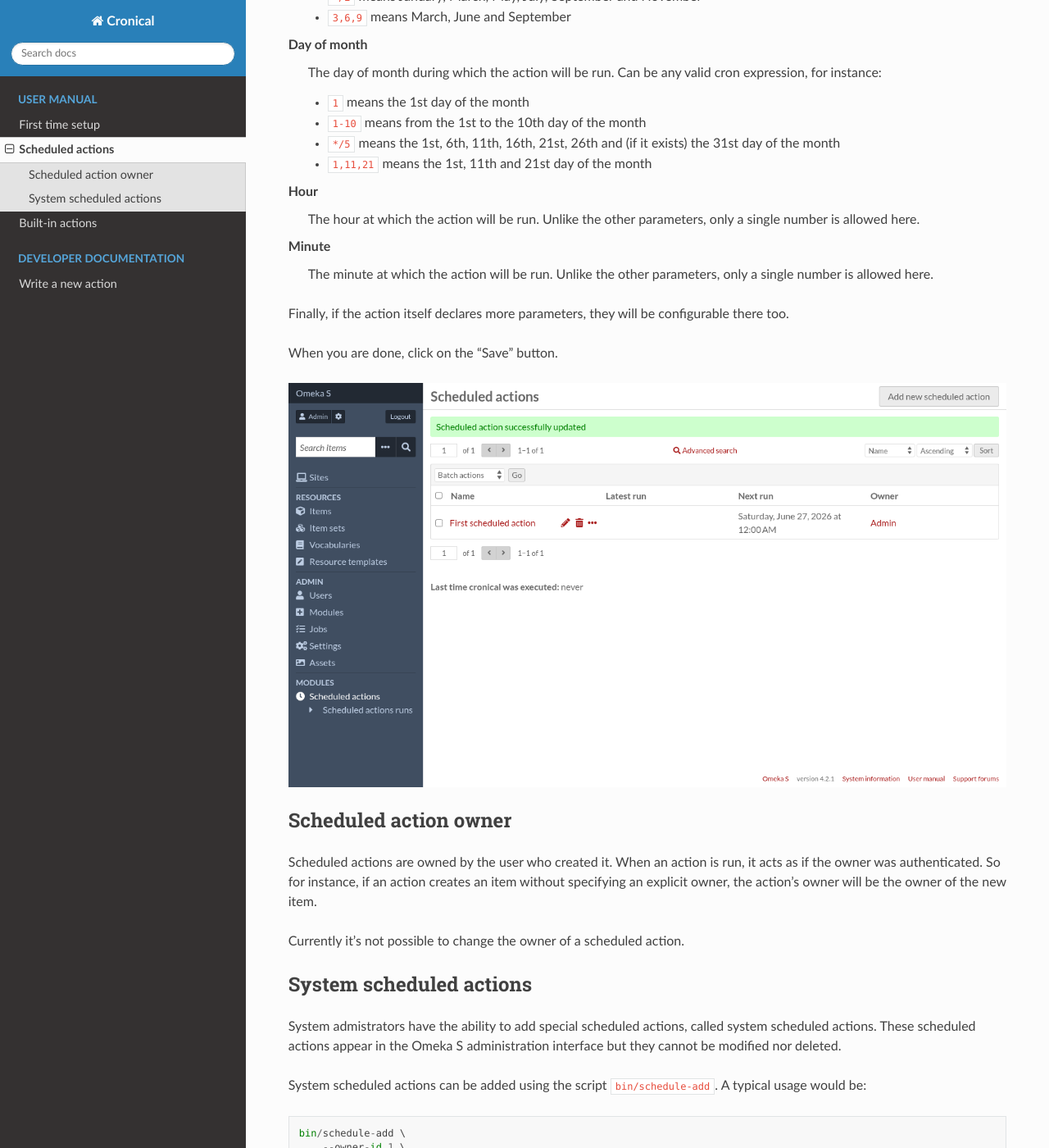
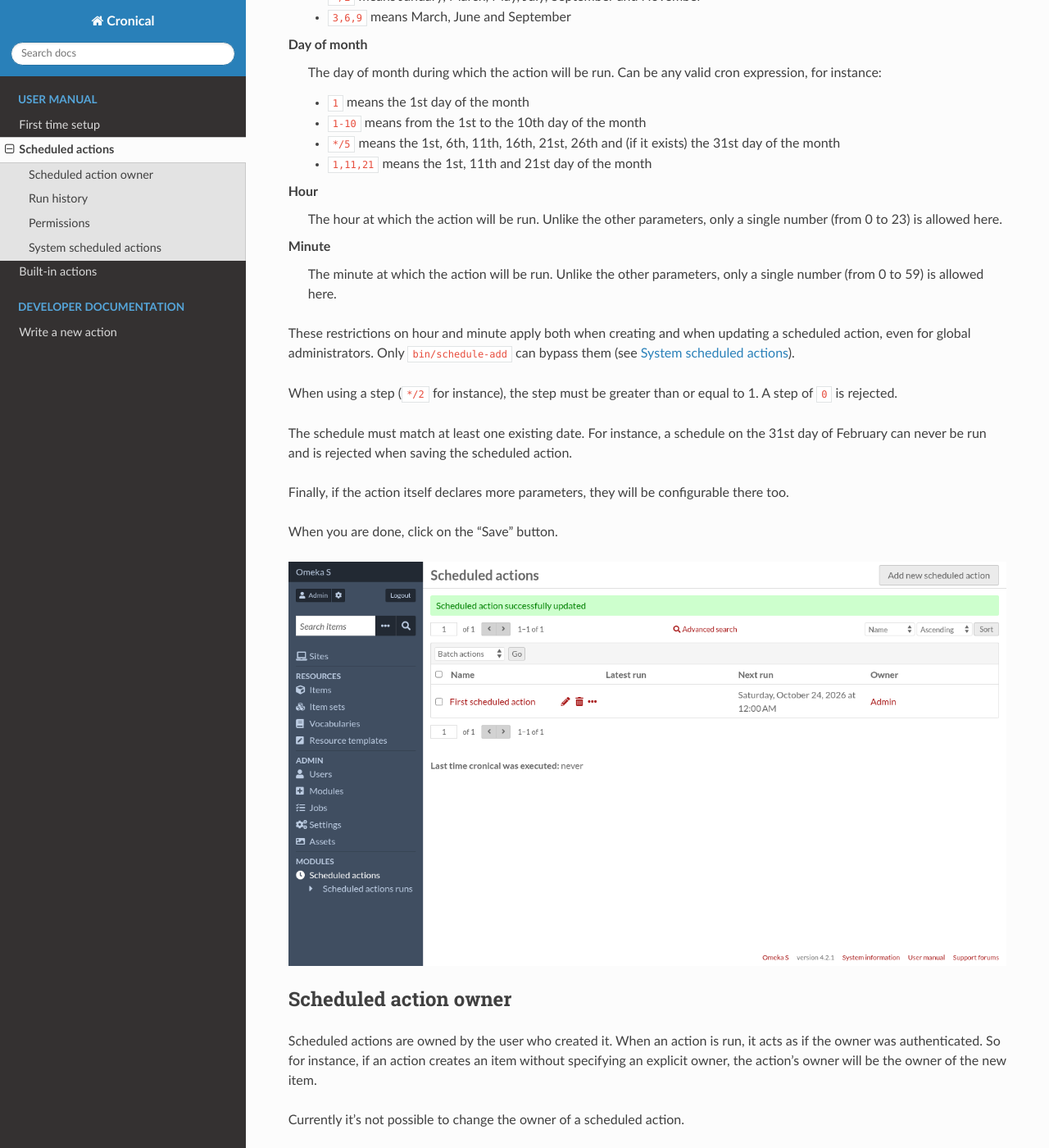
Before and after one commit to biblibre/omeka-s-module-Cronical, a Sphinx documentation site: the page built from documentation/scheduled-actions.rst, in a window 1280 px wide and 1400 px high, scrolled down 2657 px. Shown: the whole window at 82% size. Built offline with Sphinx 7.4.7 and the Read the Docs theme 3.1.0, drawn with Linux system fonts in a browser that asks for light colours; some of the changed text lies outside the part shown.

Commit message:
Update documentation

```diff
--- a/documentation/scheduled-actions.rst
+++ b/documentation/scheduled-actions.rst
@@ -67,11 +67,22 @@
 
 Hour
     The hour at which the action will be run. Unlike the other parameters, only
-    a single number is allowed here.
+    a single number (from 0 to 23) is allowed here.
 
 Minute
     The minute at which the action will be run. Unlike the other parameters,
-    only a single number is allowed here.
+    only a single number (from 0 to 59) is allowed here.
+
+These restrictions on hour and minute apply both when creating and when
+updating a scheduled action, even for global administrators. Only
+``bin/schedule-add`` can bypass them (see :ref:`system-scheduled-actions`).
+
+When using a step (``*/2`` for instance), the step must be greater than or
+equal to 1. A step of ``0`` is rejected.
+
+The schedule must match at least one existing date. For instance, a schedule
+on the 31st day of February can never be run and is rejected when saving the
+scheduled action.
 
 Finally, if the action itself declares more parameters, they will be configurable there too.
 
@@ -88,6 +99,26 @@
 be the owner of the new item.
 
 Currently it's not possible to change the owner of a scheduled action.
+
+If the owner's account is deactivated, the scheduled action is not run
+anymore: each attempt is recorded as a failed run until the owner's account is
+reactivated.
+
+Run history
+-----------
+
+Runs are created and updated exclusively by the ``cronical`` script. Nobody,
+not even global administrators, can create or modify a run using the
+administration interface or the API. Global administrators can still view and
+delete runs.
+
+Permissions
+-----------
+
+Only global administrators can manage scheduled actions. Site administrators
+have no access to scheduled actions nor to their runs.
+
+.. _system-scheduled-actions:
 
 System scheduled actions
 ------------------------
```
Also changed, not shown: documentation/images/scheduled-action-browse.fr.png (added), documentation/images/scheduled-action-browse.png, documentation/screenshots-maker/cypress/screenshots/screenshots.cy.js/images/scheduled-action-add-form.png (deleted), documentation/screenshots-maker/cypress/screenshots/screenshots.cy.js/images/scheduled-action-browse-empty.png (deleted), documentation/screenshots-maker/cypress/screenshots/screenshots.cy.js/images/scheduled-action-browse.png (deleted), documentation/screenshots-maker/cypress/screenshots/screenshots.cy.js/images/scheduled-action-edit-form.png (deleted), 1 other file.
